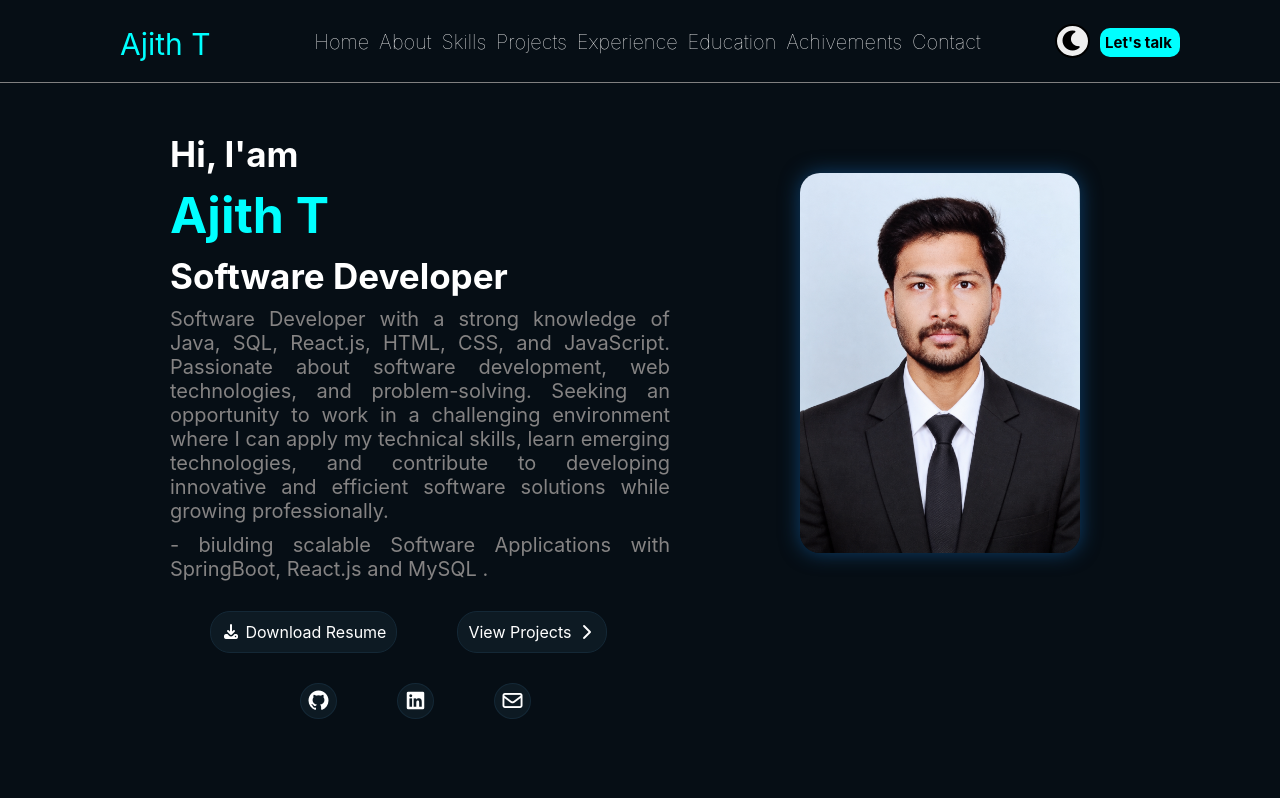
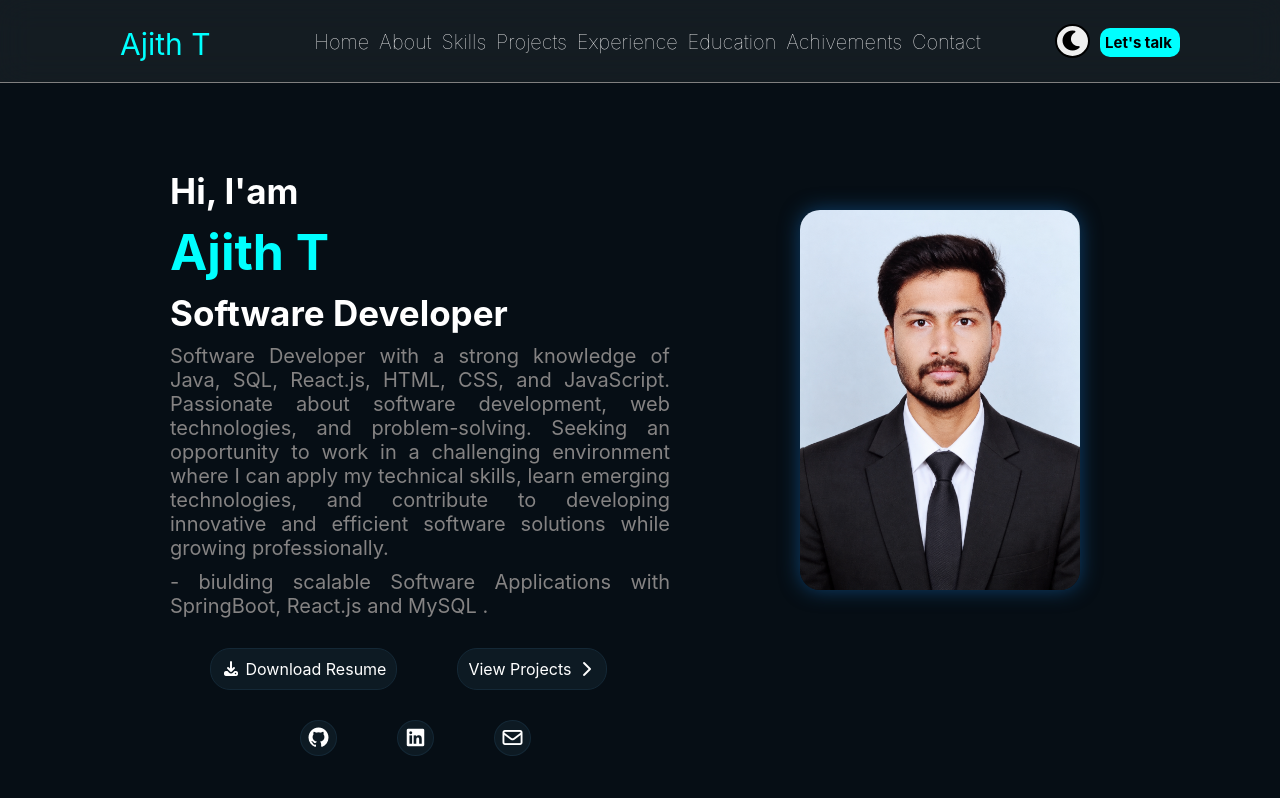
Before and after one commit to AjithT18/portfolio, a React (Vite) app: page / in a window 1280 px wide. Shown: the top 798 px of the page. Built offline with nearby package versions, Linux system fonts and the light colour scheme.

Commit message:
portfolio

```diff
--- a/src/App.jsx
+++ b/src/App.jsx
@@ -1,4 +1,4 @@
-import Navbar from "./Components/Navbar"
+// import Navbar from "./Components/Navbar"
 import Home from "./Components/Home"
 import About from "./Components/About"
 import Skills from "./Components/Skills"
@@ -8,13 +8,14 @@ import Education from "./Components/Education"
 import Achivements from "./Components/Achivements"
 import Contact from "./Components/Contact"
 import "./App.css"
+// import Home1 from "./Components/Home1"
 // import "./script/script.js"
 
 function App() {
 
   return (
     <>
-      <Navbar/>
+      {/* <Navbar/> */}
       <Home/>
       <About/>
       <Skills/>
--- a/src/Components/Home.jsx
+++ b/src/Components/Home.jsx
@@ -3,9 +3,15 @@ import "@fortawesome/fontawesome-free/css/all.min.css";
 import profilePhoto from "../assets/images/portfolio_image.png"
 import Navbar from "./Navbar"
 
+
+
 function Home(){
     return (
         <>
+        <div className="mainhome">
+            <div className="navbar1">
+                <Navbar/>
+            </div>
             <div className="home theme">
                 <div className="right">
                     <div className="introduction">
@@ -34,6 +40,7 @@ function Home(){
                     </div>
                 </div>
             </div>
+        </div>
         </>
     )
 }
--- a/src/style/Home.css
+++ b/src/style/Home.css
@@ -1,9 +1,16 @@
 
-
+.mainhome{
+    display: flex;
+    flex-direction: column;
+    .navbar1{
+        position: fixed;
+        top: 0px;
+        width:100%;
+    }
     .home{
         background-color: rgb(6, 14, 21);
         color: white;
-    padding: 50px 200px 30px 170px;
+        padding: 170px 200px 30px 170px;
         display:flex;
         justify-content: space-between;
         .right{
@@ -81,3 +88,4 @@
             text-decoration: none;
         }
     }
+}
--- a/src/style/Navbar.css
+++ b/src/style/Navbar.css
@@ -4,7 +4,10 @@
 }
 .navbar{
     display:flex;
-    background-color:  rgb(6, 14, 21);
+    /* background-color:  rgb(6, 14, 21); */
+     background: rgba(255, 255, 255, 0.06);
+  backdrop-filter: blur(16px);
+  -webkit-backdrop-filter: blur(16px);
     justify-content: space-between;
     padding:15px 100px 20px 120px;
     align-items: center;
```
Lines whose indentation alone changed are shown as unchanged.
